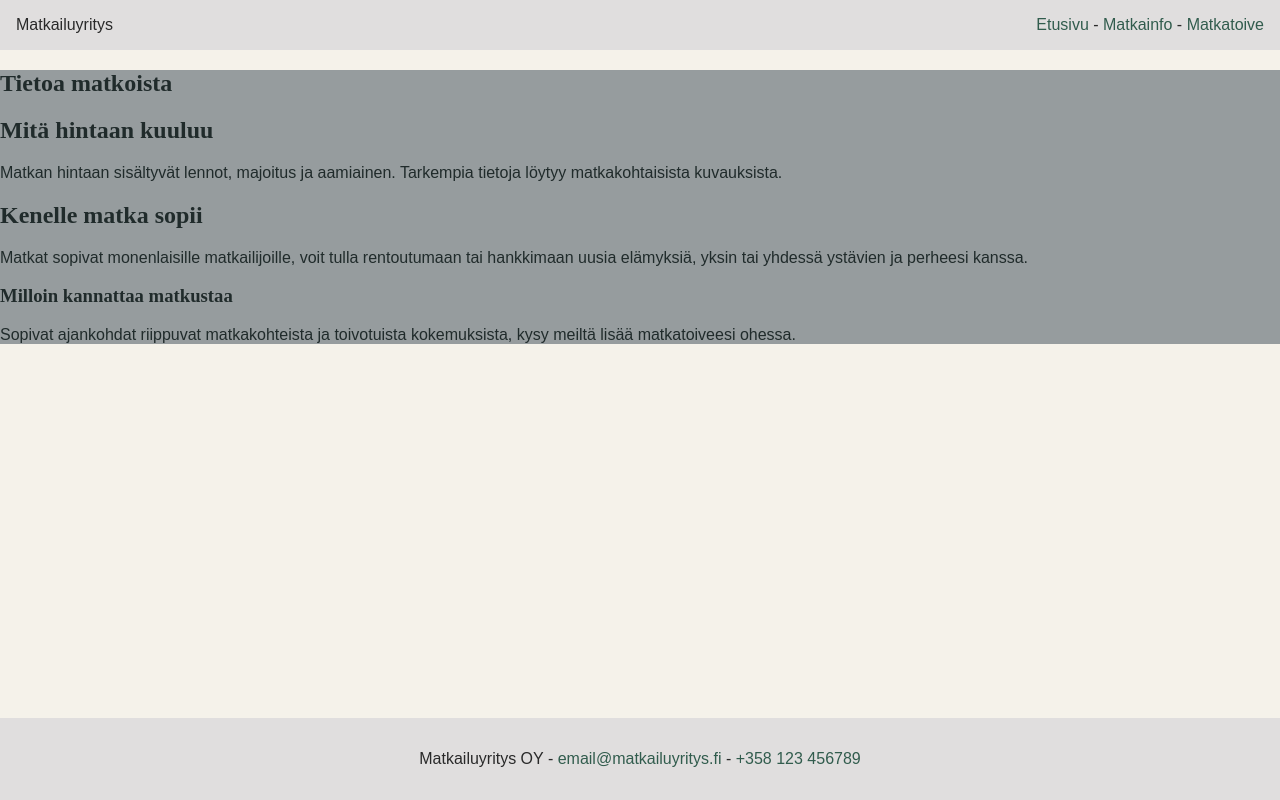
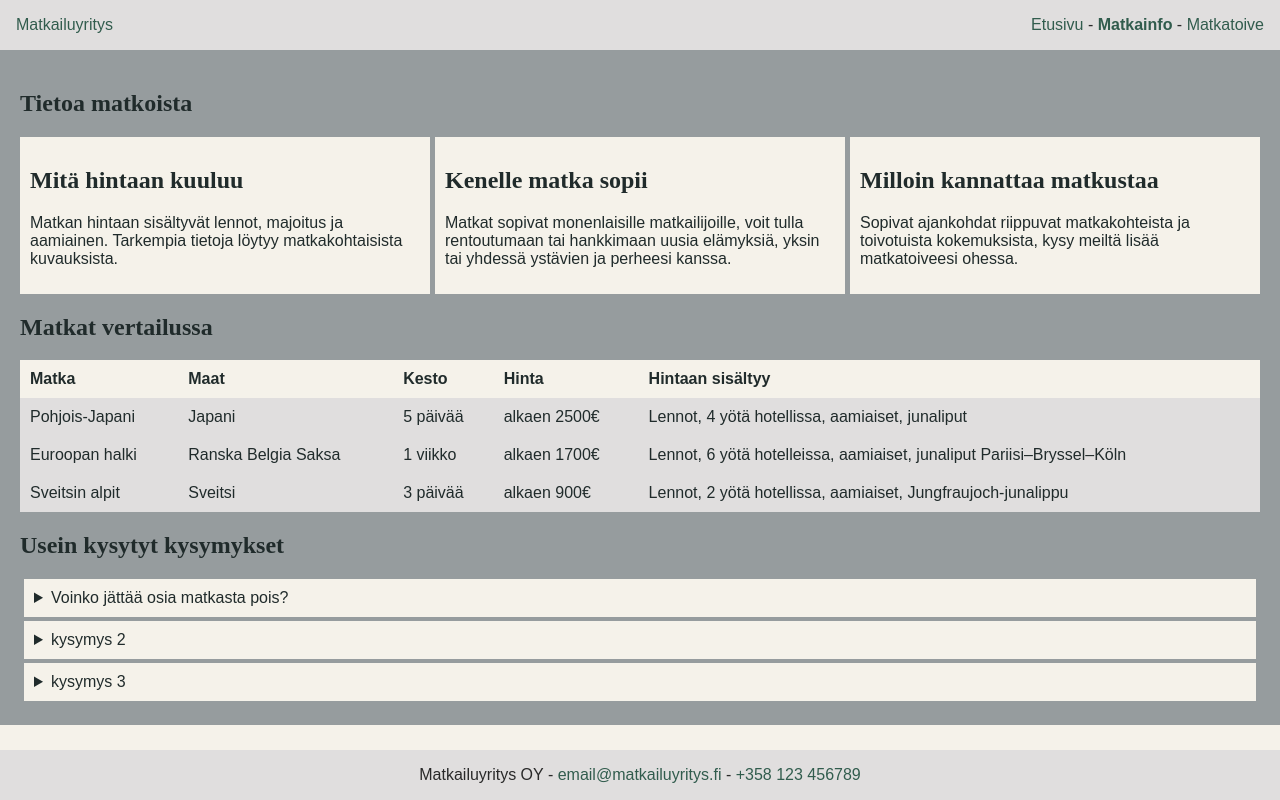
Before and after one commit to thundertheidiot/webbasicscourse, a website: page sarinkertaustehtava/matkainfo.html in a window 1280 px wide. Drawn offline with Linux system fonts and the light colour scheme.

Commit message:
joo hieno

```diff
--- a/sarinkertaustehtava/matkainfo.html
+++ b/sarinkertaustehtava/matkainfo.html
@@ -1,49 +1,120 @@
 <!doctype html>
-<html>
+<html lang="fi">
 	<head>
 		<meta charset="UTF-8">
+		<title>Matkailuyritys - Matkainfo</title>
 		<link href="style.css" rel="stylesheet">
 	</head>
 	<body>
 		<header class="bar">
-			<p>Matkailuyritys</p>
+			<a href="index.html">Matkailuyritys</a>
 
 			<!-- ei vaadittua hampurilaisvalikkoa -->
 
 			<nav class="valikko">
 				<a href="index.html">Etusivu</a>
 				-
-				<a href="matkainfo.html">Matkainfo</a>
+				<a href="matkainfo.html" aria-current="page">Matkainfo</a>
 				-
 				<a href="matkatoive.html">Matkatoive</a>
 			</nav>
 		</header>
 
 		<main>
-			<section class="index-main">
+			<section class="info-main">
 				<h1>Tietoa matkoista</h1>
 
+				<div class="info-cards">
+					<section class="info-card">
 						<h2>Mitä hintaan kuuluu</h2>
 
 						<p>
 							Matkan hintaan sisältyvät lennot, majoitus ja aamiainen. Tarkempia
 							tietoja löytyy matkakohtaisista kuvauksista.
 						</p>
+					</section>
 
+					<section class="info-card">
 						<h2>Kenelle matka sopii</h2>
 
 						<p>
-					Matkat sopivat monenlaisille matkailijoille, voit tulla rentoutumaan
-					tai hankkimaan uusia elämyksiä, yksin tai yhdessä ystävien ja perheesi
-					kanssa.
+							Matkat sopivat monenlaisille matkailijoille, voit tulla
+							rentoutumaan tai hankkimaan uusia elämyksiä, yksin tai yhdessä
+							ystävien ja perheesi kanssa.
 						</p>
+					</section>
 
-				<h3>Milloin kannattaa matkustaa</h3>
+					<section class="info-card">
+						<h2>Milloin kannattaa matkustaa</h2>
 
 						<p>
 							Sopivat ajankohdat riippuvat matkakohteista ja toivotuista
 							kokemuksista, kysy meiltä lisää matkatoiveesi ohessa.
 						</p>
+					</section>
+				</div>
+
+				<h2>Matkat vertailussa</h2>
+
+				<table class="info-table">
+					<tr>
+						<th>Matka</th>
+						<th>Maat</th>
+						<th>Kesto</th>
+						<th>Hinta</th>
+						<th>Hintaan sisältyy</th>
+					</tr>
+
+					<tr>
+						<td>Pohjois-Japani</td>
+						<td>Japani</td>
+						<td>5 päivää</td>
+						<td>alkaen 2500&euro;</td>
+						<td>Lennot, 4 yötä hotellissa, aamiaiset, junaliput</td>
+					</tr>
+					<tr>
+						<td>Euroopan halki</td>
+						<td>Ranska Belgia Saksa</td>
+						<td>1 viikko</td>
+						<td>alkaen 1700&euro;</td>
+						<td>
+							Lennot, 6 yötä hotelleissa, aamiaiset, junaliput
+							Pariisi–Bryssel–Köln
+						</td>
+					</tr>
+					<tr>
+						<td>Sveitsin alpit</td>
+						<td>Sveitsi</td>
+						<td>3 päivää</td>
+						<td>alkaen 900&euro;</td>
+						<td>
+							Lennot, 2 yötä hotellissa, aamiaiset, Jungfraujoch-junalippu
+						</td>
+					</tr>
+				</table>
+
+				<h2>Usein kysytyt kysymykset</h2>
+
+				<section>
+					<details>
+						<summary>Voinko jättää osia matkasta pois?</summary>
+						<p>
+							Ei, matka myydään kokonaisuutena, mutta voit pyytää lisäosia
+							matkaasi yhteydenoton ohessa. Et voi esimerkiksi jättää
+							paluulentoa ostamatta.
+						</p>
+					</details>
+
+					<details>
+						<summary>kysymys 2</summary>
+						<p>en jaksa keksiä näitä enää</p>
+					</details>
+
+					<details>
+						<summary>kysymys 3</summary>
+						<p>joo, sivu on ruma, en jaksa tehdä enempää cssää</p>
+					</details>
+				</section>
 			</section>
 		</main>
 
--- a/sarinkertaustehtava/style.css
+++ b/sarinkertaustehtava/style.css
@@ -30,8 +30,10 @@ body {
 }
 
 .bar {
+	align-items: center;
 	background-color: var(--light-alt);
 	color: var(--bar-fg);
+	height: 50px;
 }
 
 .bar a,
@@ -40,10 +42,13 @@ body {
 	text-decoration: none;
 }
 
+[aria-current] {
+	font-weight: bold;
+}
+
 header {
 	display: flex;
 	justify-content: space-between;
-	align-items: center;
 	padding: 0 16px;
 	gap: 8px;
 
@@ -54,7 +59,6 @@ header {
 footer {
 	display: flex;
 	padding: 16px 16px;
-
 	justify-content: center;
 }
 
@@ -193,3 +197,79 @@ h3 {
 .button:hover {
 	color: var(--accent);
 }
+
+.info-main {
+	background-color: var(--dark-alt);
+	padding: 20px;
+}
+
+.info-cards {
+	display: grid;
+	grid-template-columns: 1fr 1fr 1fr;
+	gap: 5px;
+}
+
+.info-card {
+	padding: 10px;
+	background-color: var(--white);
+}
+
+table {
+	width: 100%;
+	border-collapse: collapse;
+	background-color: var(--white);
+}
+
+th,
+td {
+	text-align: left;
+	vertical-align: top;
+	padding: 10px;
+}
+
+tr {
+	background-color: var(--light-alt);
+}
+
+th {
+	background-color: var(--white);
+}
+
+details {
+	background-color: var(--white);
+	padding: 10px;
+	margin: 4px;
+}
+
+details > p {
+	display: block;
+	margin: 0;
+	margin-top: 2px;
+	padding: 10px;
+	background-color: var(--light-alt);
+}
+
+.form-main {
+	background-color: var(--dark-alt);
+	padding: 20px;
+	max-width: 80vw;
+	margin: 0 auto;
+}
+
+.form-container,
+.contact-container {
+	margin: 0 auto;
+	width: 500px;
+}
+
+.form label,
+input[type="submit"] {
+	display: block;
+	margin-top: 2px;
+}
+
+input {
+	border: 1px solid var(--dark-alt);
+	border-radius: 6px;
+	width: 100%;
+}
```
Also changed, not shown: sarinkertaustehtava/index.html (+7 -6 lines), sarinkertaustehtava/matkatoive.html (added, +78 -0 lines), sarinkertaustehtava/images/kanenori-train-6907884.webp. Lines whose indentation alone changed are shown as unchanged.
